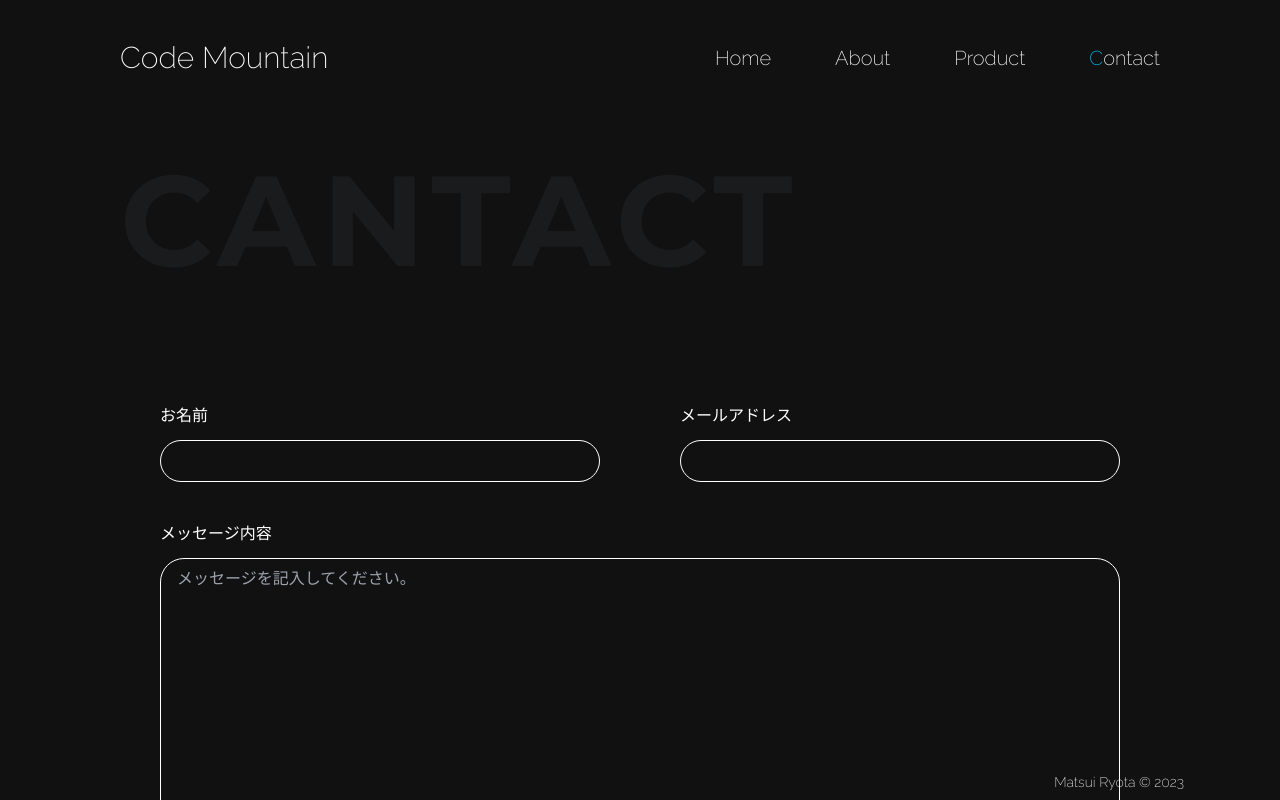
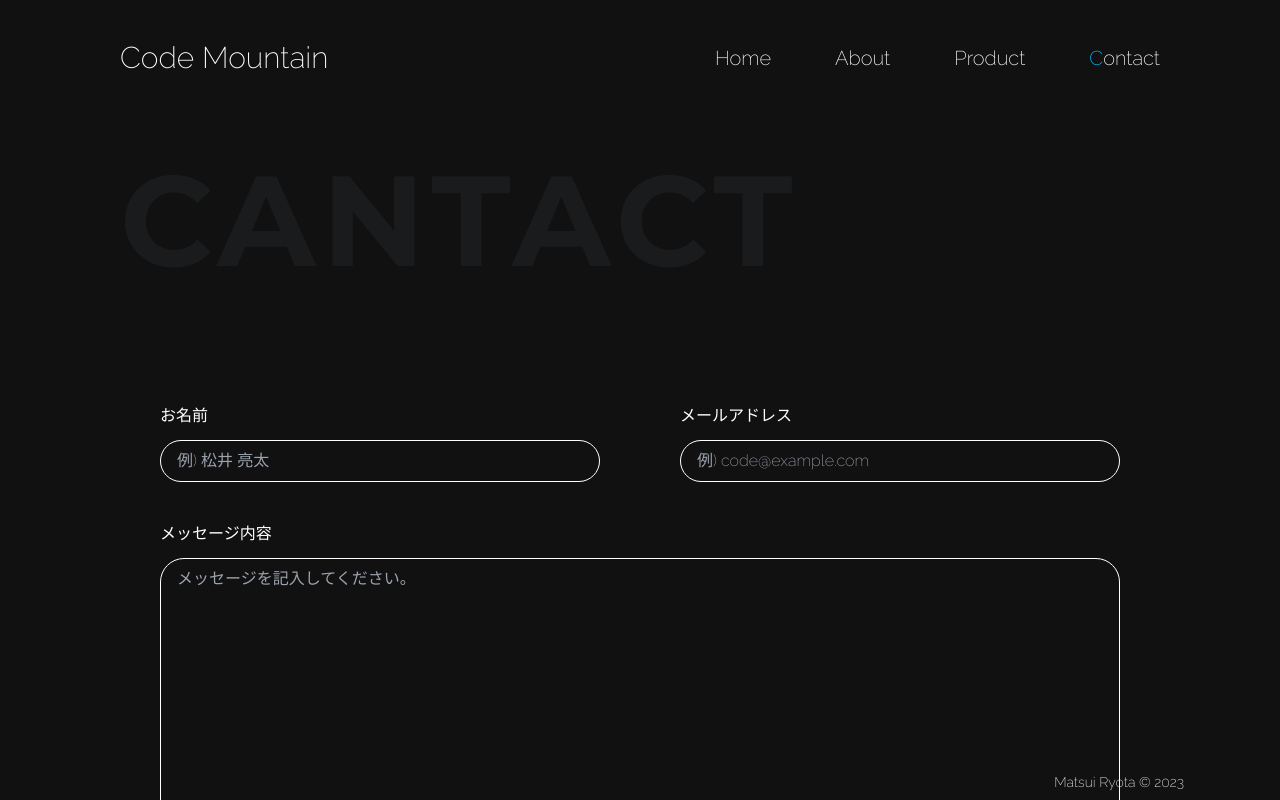
Before and after one commit to ryota-sb/code-mountain, a Next.js app: page /contact in a window 1280 px wide. Shown: the top 800 px of the page. Built offline with nearby package versions, Linux system fonts and the light colour scheme.

Commit message:
フォームのプレイスフォルダー追加、メール送信後のフォームのデータのリセット

```diff
--- a/src/pages/contact/index.tsx
+++ b/src/pages/contact/index.tsx
@@ -17,6 +17,7 @@ const Contact: NextPage = () => {
   const {
     register,
     handleSubmit,
+    reset,
     formState: { errors },
   } = useForm<ContactFormInput>({
     mode: "onChange",
@@ -34,6 +35,7 @@ const Contact: NextPage = () => {
     }).then((res) => {
       if (res.status === 200) console.log("メールの送信が完了しました");
     });
+    reset();
   };
   return (
     <Layout>
@@ -52,6 +54,7 @@ const Contact: NextPage = () => {
                   <input
                     {...register("name", { required: true })}
                     className="rounded-3xl border border-white bg-gray-500 bg-opacity-0 py-2 px-4"
+                    placeholder="例) 松井 亮太"
                   />
                   {errors.name && (
                     <h1 className="text-red-500">お名前を入力してください</h1>
@@ -62,6 +65,7 @@ const Contact: NextPage = () => {
                   <input
                     {...register("email", { required: true })}
                     className="rounded-3xl border border-white bg-gray-500 bg-opacity-0 py-2 px-4"
+                    placeholder="例) code@example.com"
                   />
                   {errors.email && (
                     <h1 className="text-red-500">
```
